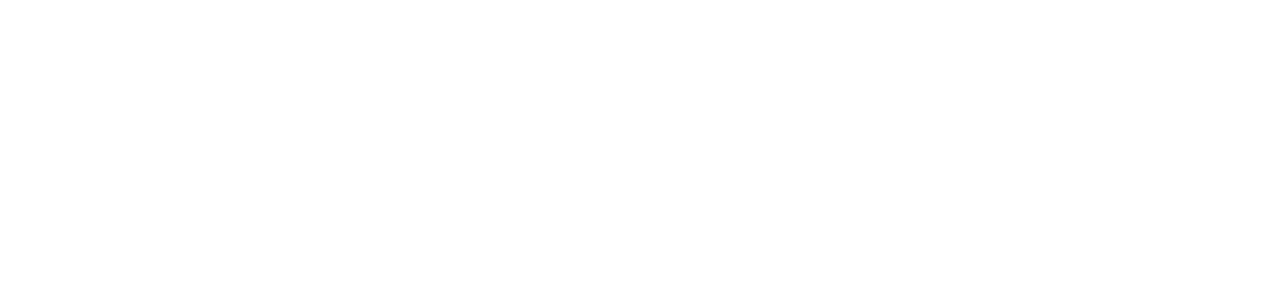
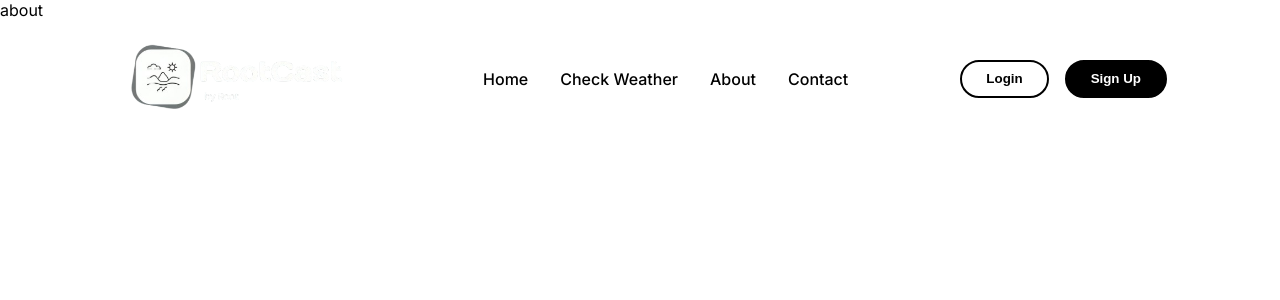
Before and after one commit to adawev/RootCast, a React (Create React App) app: page /about in a window 1280 px wide. Before the commit this address had no page. Shown: the top 300 px of the page. Built offline with nearby package versions, Linux system fonts and the light colour scheme; a web font is replaced by a local one.

Commit message:
react router

```diff
--- a/src/App.js
+++ b/src/App.js
@@ -1,6 +1,11 @@
 import Navbar from "./components/Navbar";
 import {Route, Routes} from "react-router";
 import LandingPage from './components/LandingPage'
+import CheckWeather from "./components/CheckWeather";
+import Contacts from "./components/Contacts";
+import About from "./components/About";
+import Login from "./components/Login";
+import SignUp from "./components/SignUp";
 
 function App() {
     return (
@@ -8,6 +13,11 @@ function App() {
                 <Routes>
                     <Route path="/" element={<Navbar/>}>
                         <Route path="/" element={<LandingPage/>}/>
+                        <Route path="/check-weather" element={<CheckWeather/>}/>
+                        <Route path="/contacts" element={<Contacts/>}/>
+                        <Route path="/about" element={<About/>}/>
+                        <Route path="/login" element={<Login/>}/>
+                        <Route path="/signup" element={<SignUp/>}/>
                     </Route>
                 </Routes>
 
--- /dev/null
+++ b/src/components/About.js
@@ -0,0 +1,6 @@
+function About(){
+    return <div>
+        about
+    </div>
+}
+export default About;
--- /dev/null
+++ b/src/components/CheckWeather.js
@@ -0,0 +1,6 @@
+function CheckWeather(){
+    return <div>
+        Check Weather
+    </div>
+}
+export default CheckWeather;
--- /dev/null
+++ b/src/components/Contacts.js
@@ -0,0 +1,6 @@
+function Contacts(){
+    return <div>
+        Contacts
+    </div>
+}
+export default Contacts;
--- a/src/components/LandingPage.js
+++ b/src/components/LandingPage.js
@@ -91,10 +91,10 @@ function LandingPage() {
                     Your reliable source for accurate weather forecasts worldwide. Stay informed, stay prepared.
                 </p>
                 <div class="footer-links">
-                    <a href="#about">About</a>
-                    <a href="#contact">Contact</a>
-                    <a href="#privacy">Privacy Policy</a>
-                    <a href="#terms">Terms of Service</a>
+                    <a href="/about">About</a>
+                    <a href="/contact">Contact</a>
+                    <a href="/privacy">Privacy Policy</a>
+                    <a href="/terms">Terms of Service</a>
                 </div>
                 <div class="footer-divider"></div>
                 <p class="footer-text">© 2025 WeatherApp. All rights reserved.</p>
--- /dev/null
+++ b/src/components/Login.js
@@ -0,0 +1,4 @@
+function Login() {
+    return <div>login</div>
+}
+export default Login;
--- a/src/components/Navbar.js
+++ b/src/components/Navbar.js
@@ -7,22 +7,29 @@ function Navbar() {
             <nav className="navbar">
                 <ul className="nav-links">
                     <li>
-                        <a href="#" className="logo">
+                        <a href="/" className="logo">
                         </a>
                     </li>
                     <div className="nav-center">
+                        <li><a href="/">Home</a></li>
                         <li><a href="/check-weather">Check Weather</a></li>
                         <li><a href="/about">About</a></li>
                         <li><a href="/contacts">Contact</a></li>
                     </div>
                     <div className="auth-buttons">
-                        <button className="btn-login">Login</button>
-                        <button className="btn-signup">Sign Up</button>
+                        <a href="/login">
+                            <button className="btn-login">Login</button>
+                        </a>
+                        <a href="/signup">
+                            <button className="btn-signup">Sign Up</button>
+                        </a>
+
                     </div>
                 </ul>
             </nav>
-            <Outlet />
+            <Outlet/>
         </div>
     );
 }
+
 export default Navbar;
--- /dev/null
+++ b/src/components/SignUp.js
@@ -0,0 +1,6 @@
+function SignUp(){
+    return <div>
+        signup
+    </div>
+}
+export default SignUp;
--- a/src/components/style.css
+++ b/src/components/style.css
@@ -144,6 +144,7 @@ body {
 
 .hero h1 {
     font-size: 60px;
+    margin-bottom: 2rem;
     font-weight: 700;
     text-shadow: 0 2px 10px rgba(0, 0, 0, 0.3);
 }
@@ -400,8 +401,8 @@ body {
 
 .footer-logo {
     margin-bottom: 1.5rem;
-    width: 400px;             /* kengligi kattalashdi */
-    height: 80px;             /* balandligi kattalashdi */
+    width: 400px;
+    height: 80px;
     background: url('../images/logo.png') no-repeat center center;
     background-size: contain;
     display: inline-block;
```
